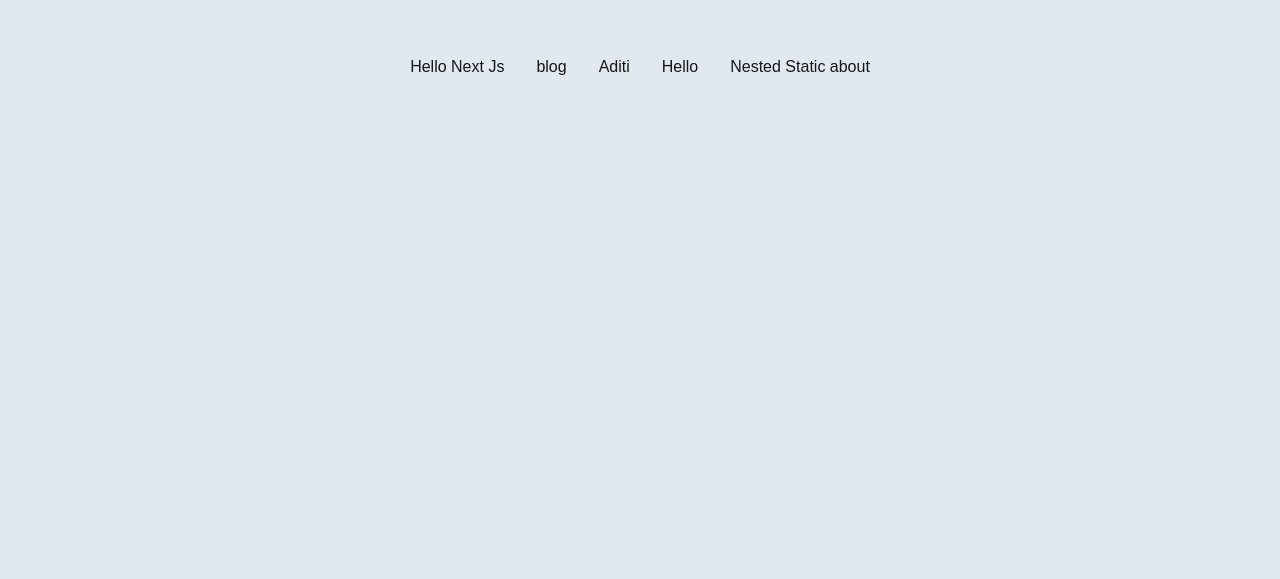
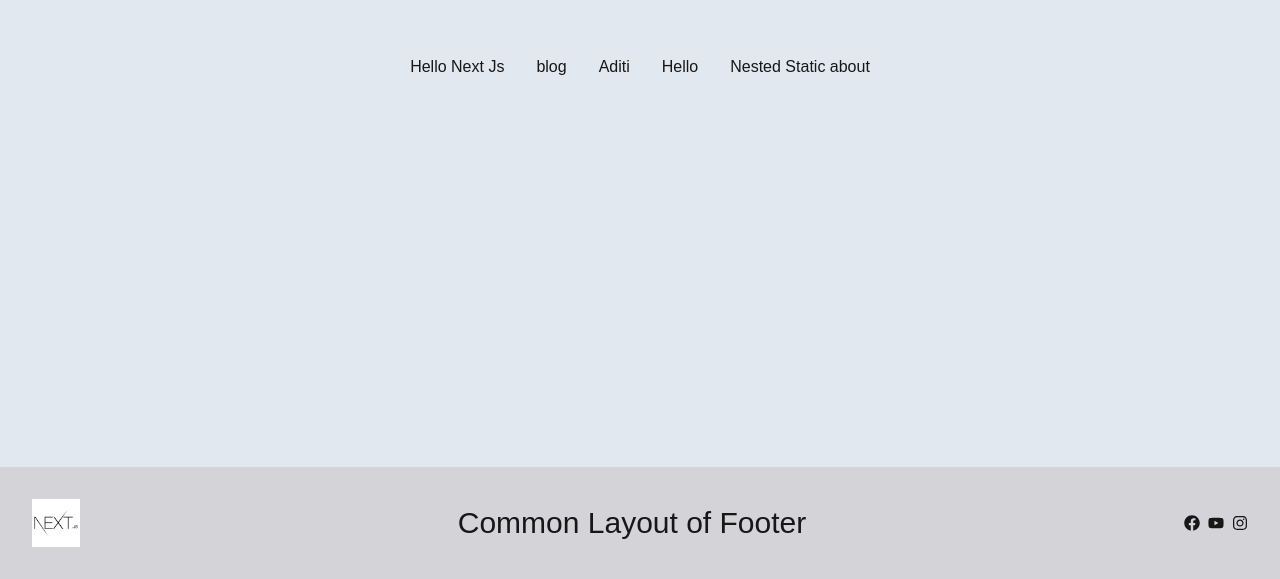
Before and after one commit to Samridhi2310/NextJS-Project, a Next.js app: page / in a window 1280 px wide. Shown: the part 449-1028 px from the top of the page. Before the commit the page ends 916 px from the top, so only its background shows below. Built offline with nearby package versions, Linux system fonts and the light colour scheme.

Commit message:
adding footer

```diff
--- a/src/app/layout.js
+++ b/src/app/layout.js
@@ -1,6 +1,10 @@
 import { Geist, Geist_Mono } from "next/font/google";
 import "./globals.css";
 import Link from "next/link";
+import { FaFacebook } from "react-icons/fa";
+import { FaYoutube } from "react-icons/fa";
+import { FaInstagram } from "react-icons/fa6";
+
 
 const geistSans = Geist({
   variable: "--font-geist-sans",
@@ -29,6 +33,17 @@ export default function RootLayout({ children }) {
             </ul>
           </div>
         {children}
+        <div className="bg-zinc-300 md:p-8 flex justify-between items-center">
+          <img src="logo.png" alt="Logo" className="h-12 w-12 "/>
+          <h1 className="text-3xl">Common Layout of Footer</h1>
+          <div className="flex flex-row gap-2">
+          <FaFacebook />
+          <FaYoutube/>
+          <FaInstagram/>
+          </div>
+
+
+        </div>
       </body>
     </html>
   );
```
Also changed, not shown: package.json (+5 -4 lines), public/logo.png (added), 1 other file (tests, documents, lock files or other folders).
